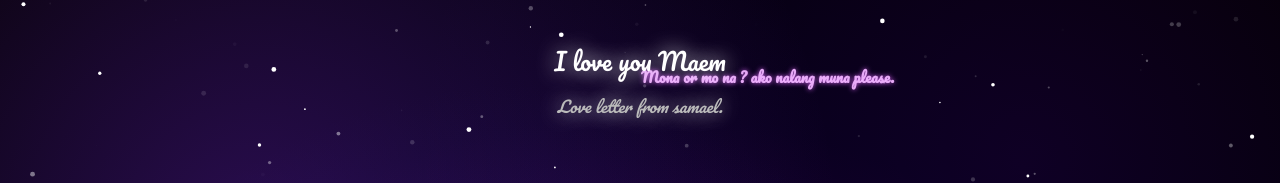
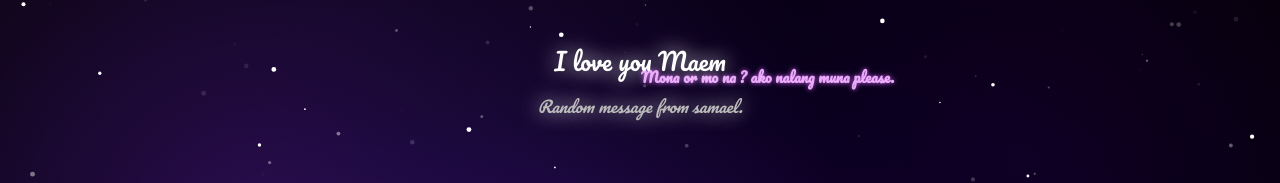
Before and after one commit to khiddGG/Loveletterz, a plain HTML site: page index.html in a window 1280 px wide. Shown: the top 183 px of the page. Drawn offline with Linux system fonts and the light colour scheme; animation ran at ten frames a second.

Commit message:
Update index.html

```diff
--- a/index.html
+++ b/index.html
@@ -12,7 +12,7 @@
   <canvas id="canvas"></canvas>
   <div class="message">
     <div>I love you Maem</div>
-    <div class="subtitle">Love letter from samael.</div>
+    <div class="subtitle">Random message from samael.</div>
   </div>
   <audio id="bg-music" loop>
     <source src="./style/Beneath the Rain.mp3" type="audio/mpeg">
```
